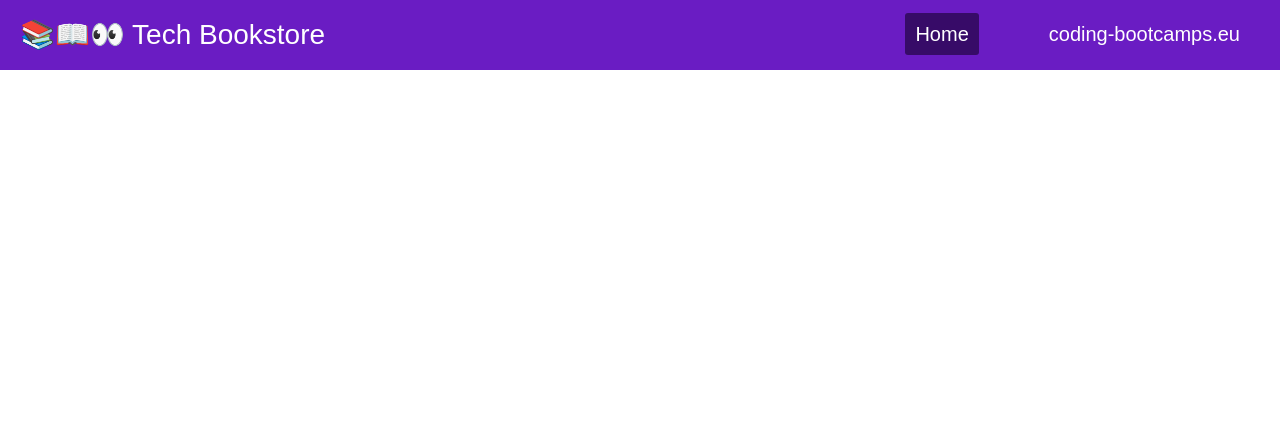
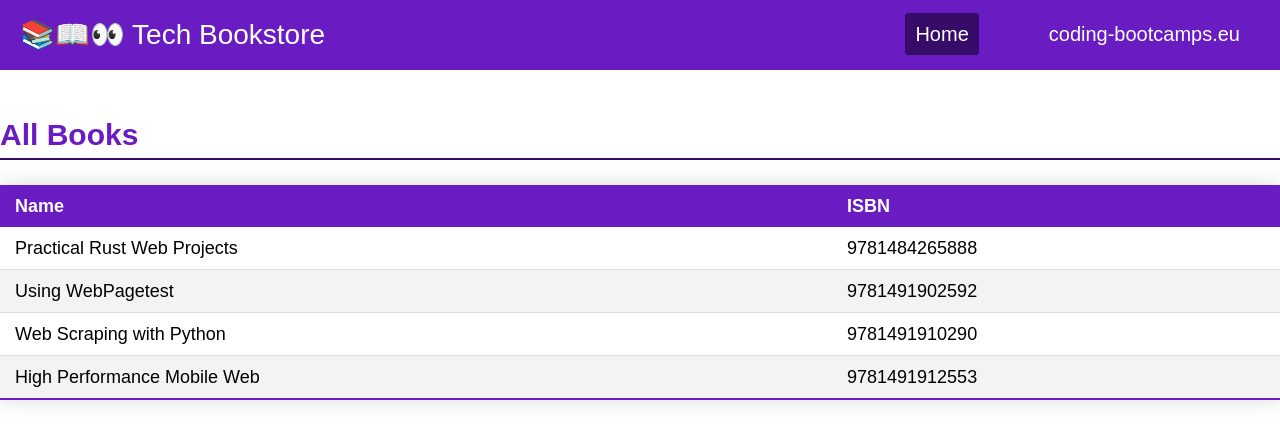
Before and after one commit to Vieraaaas/vue-cli-exercise, a Vue app: page / in a window 1280 px wide. Shown: the top 442 px of the page. Built offline with nearby package versions, Linux system fonts and the light colour scheme.

Commit message:
feat: add book list

```diff
--- a/src/App.vue
+++ b/src/App.vue
@@ -1,13 +1,16 @@
 <template>
   <LayoutHeader />
+  <BookList />
 </template>
 
 <script>
 import LayoutHeader from "@/components/LayoutHeader.vue";
+import BookList from "@/components/BookList.vue";
 export default {
   name: "App",
   components: {
     LayoutHeader,
+    BookList,
   },
 };
 </script>
--- /dev/null
+++ b/src/components/BookList.vue
@@ -0,0 +1,124 @@
+<template>
+  <section class="table-item">
+    <h2 class="table-item__hl">All Books</h2>
+    <table class="table-item__table">
+      <thead>
+        <tr>
+          <th class="table-item__table-head-name">Name</th>
+          <th class="table-item__table-head--isbn">ISBN</th>
+        </tr>
+      </thead>
+      <tbody>
+        <tr
+          v-for="book in books"
+          :key="book.isbn"
+          class="table-item__table-row"
+        >
+          <td>{{ book.title }}</td>
+          <td>{{ book.isbn }}</td>
+        </tr>
+      </tbody>
+    </table>
+  </section>
+</template>
+
+<style>
+.table-item__table {
+  border-collapse: collapse;
+  margin: 25px 0;
+  font-size: 0.9em;
+  box-shadow: 0 0 20px rgba(0, 0, 0, 0.15);
+  width: 100%;
+}
+.table-item__table-head-name {
+  width: 65%;
+}
+.table-item__table-head-isbn {
+  width: 20%;
+}
+.table-item__table-head-actions {
+  width: 15%;
+}
+.table-item__table-row button {
+  opacity: 0;
+  padding: 5px;
+  transition: opacity 500ms;
+  cursor: pointer;
+  border-radius: 5px;
+}
+
+.table-item__table-row:hover button {
+  opacity: 1;
+}
+.table-item__table thead tr {
+  background-color: var(--primary);
+  color: #ffffff;
+  text-align: left;
+}
+.table-item__table th,
+.table-item__table td {
+  padding: 12px 15px;
+}
+.table-item__table tbody tr {
+  border-bottom: 1px solid #dddddd;
+}
+.table-item__table tbody tr:nth-of-type(even) {
+  background-color: #f3f3f3;
+}
+.table-item__table tbody tr:last-of-type {
+  border-bottom: 2px solid var(--primary);
+}
+.table-item__table tbody tr.active-row {
+  font-weight: bold;
+  color: var(--primary);
+}
+.table-item__hl {
+  margin-top: 1rem;
+  padding-bottom: 0.4rem;
+  border-bottom: 2px solid var(--primary-dark);
+}
+</style>
+
+<script>
+export default {
+  name: "BookList",
+  data() {
+    return {
+      books: [
+        {
+          title: "Practical Rust Web Projects",
+          isbn: "9781484265888",
+          author: "Shing Lyu",
+          publisher: "Apress",
+          price: "$28.75",
+          numPages: 256,
+        },
+        {
+          title: "Using WebPagetest",
+          isbn: "9781491902592",
+          author: "Rick Viscomi, Andy Davies, Marcel Duran",
+          publisher: "O'Reilly Media",
+          price: "$25.80",
+          numPages: 214,
+        },
+        {
+          title: "Web Scraping with Python",
+          isbn: "9781491910290",
+          author: "Ryan Mitchell",
+          publisher: "O'Reilly Media",
+          price: "$14.00",
+          numPages: 256,
+        },
+        {
+          title: "High Performance Mobile Web",
+          isbn: "9781491912553",
+          author: "Maximiliano Firtman",
+          publisher: "O'Reilly Media",
+          price: "$7.00",
+          numPages: 326,
+        },
+      ],
+    };
+  },
+};
+</script>
```
